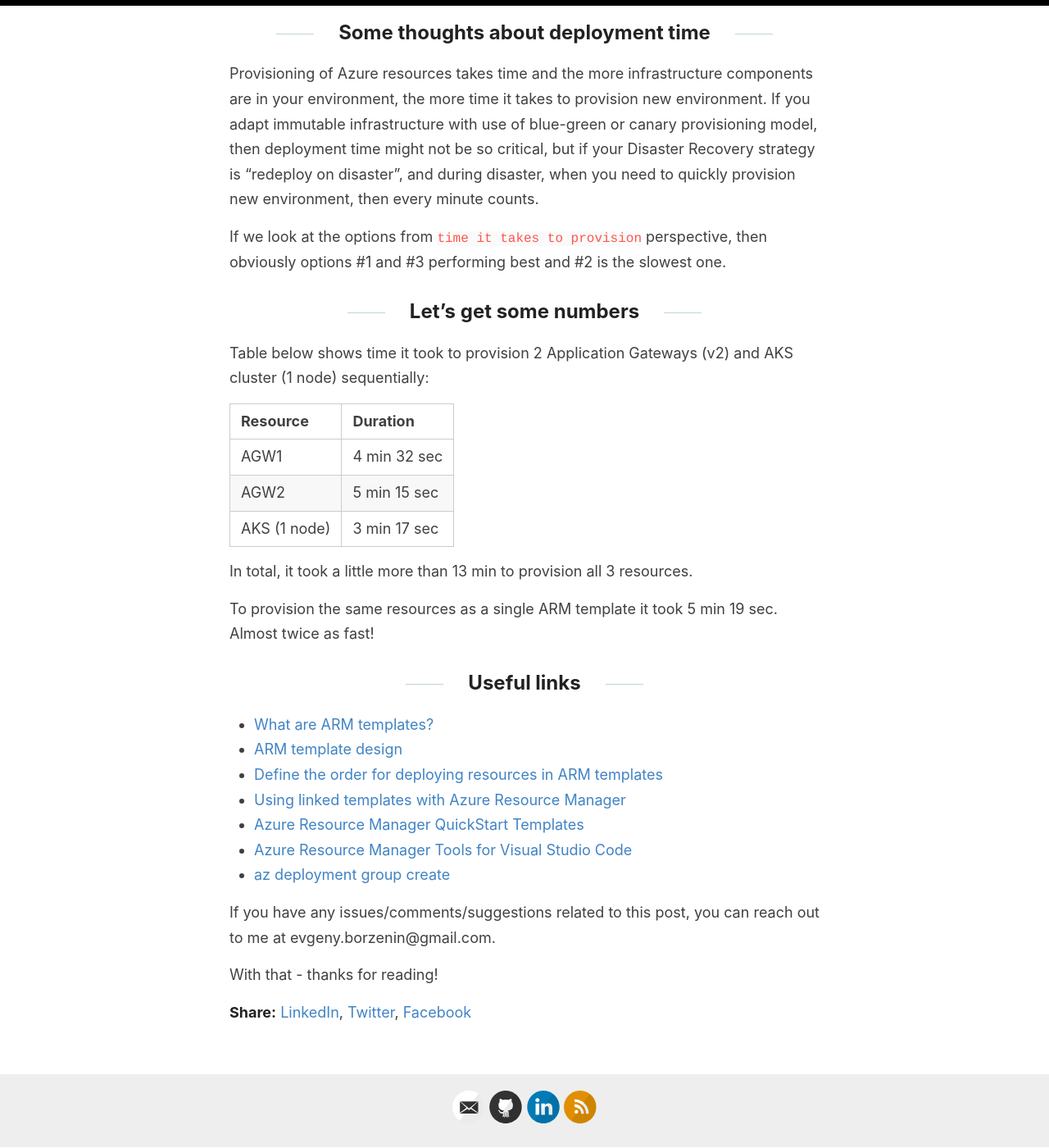
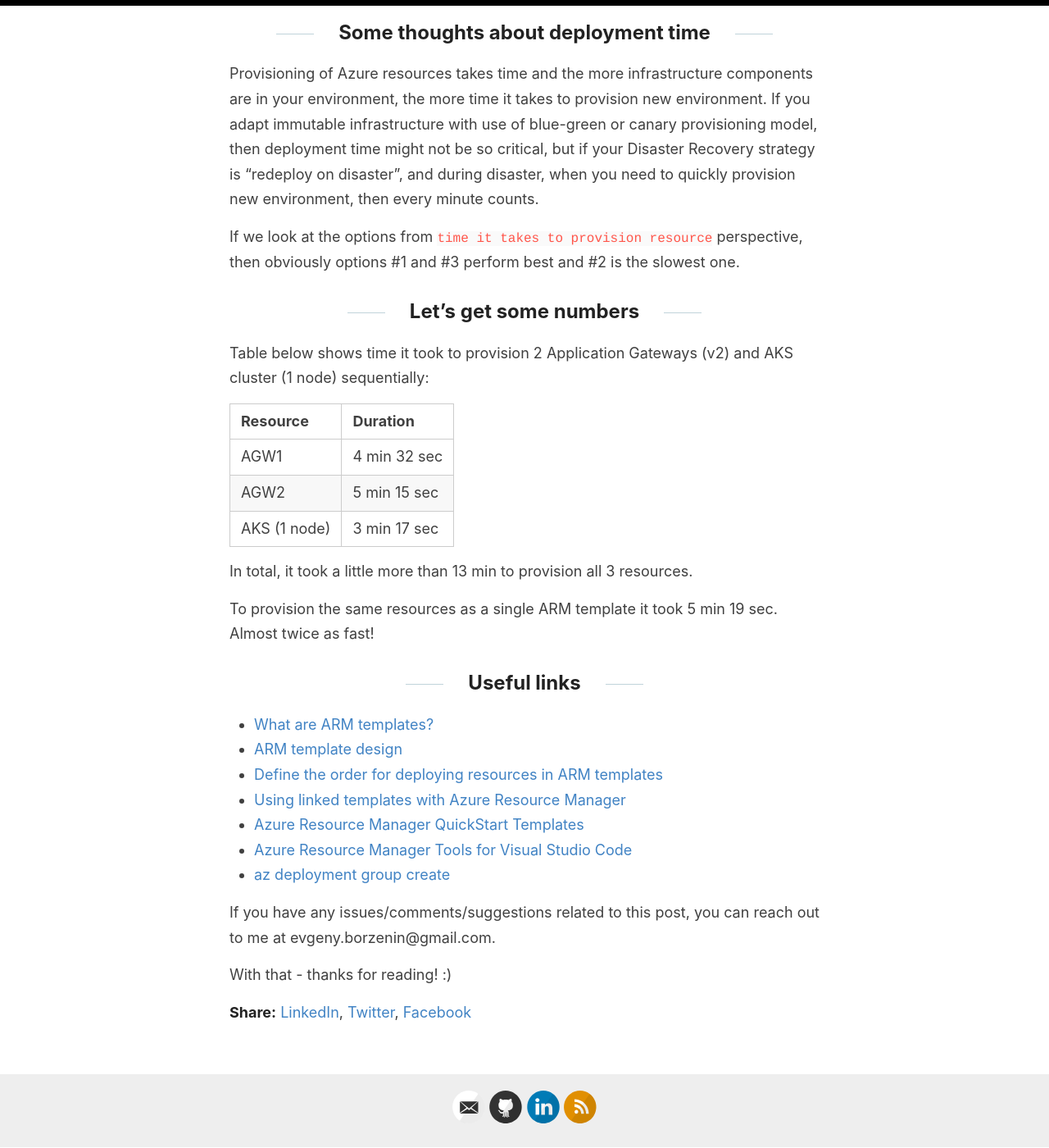
Before and after one commit to evgenyb/evgenyb.github.io, a Jekyll site: the page built from _posts/2020-08-17-arm-templates-deployment-time.md, in a window 1280 px wide and 1400 px high, scrolled down 3485 px. Shown: the whole window at 82% size. Built offline with Jekyll 4.4.1, drawn with Linux system fonts in a browser that asks for light colours; some of the changed text lies outside the part shown.

Commit message:
Cleaning connent

```diff
--- a/_posts/2020-08-17-arm-templates-deployment-time.md
+++ b/_posts/2020-08-17-arm-templates-deployment-time.md
@@ -74,7 +74,7 @@
 
 Provisioning of Azure resources takes time and the more infrastructure components are in your environment, the more time it takes to provision new environment. If you adapt immutable infrastructure with use of blue-green or canary provisioning model, then deployment time might not be so critical, but if your Disaster Recovery strategy is "redeploy on disaster", and during disaster, when you need to quickly provision new environment, then every minute counts.
 
-If we look at the options from `time it takes to provision` perspective, then obviously options #1 and #3 performing best and #2 is the slowest one.
+If we look at the options from `time it takes to provision resource` perspective, then obviously options #1 and #3 perform best and #2 is the slowest one.
 
 ## Let's get some numbers
 
@@ -102,4 +102,4 @@
 
 If you have any issues/comments/suggestions related to this post, you can reach out to me at evgeny.borzenin@gmail.com.
 
-With that - thanks for reading!
+With that - thanks for reading! :)
```
Also changed, not shown: other parts of _posts/2020-08-17-arm-templates-deployment-time.md (+1 -1 lines).
